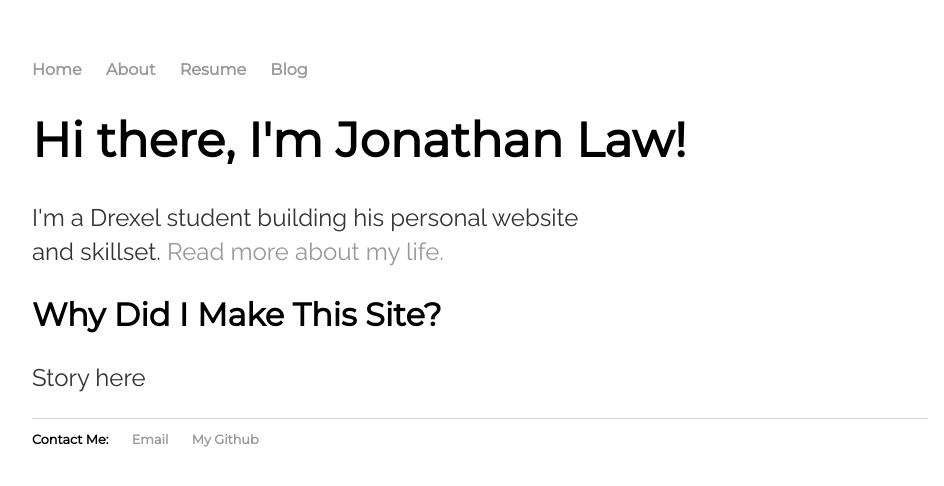
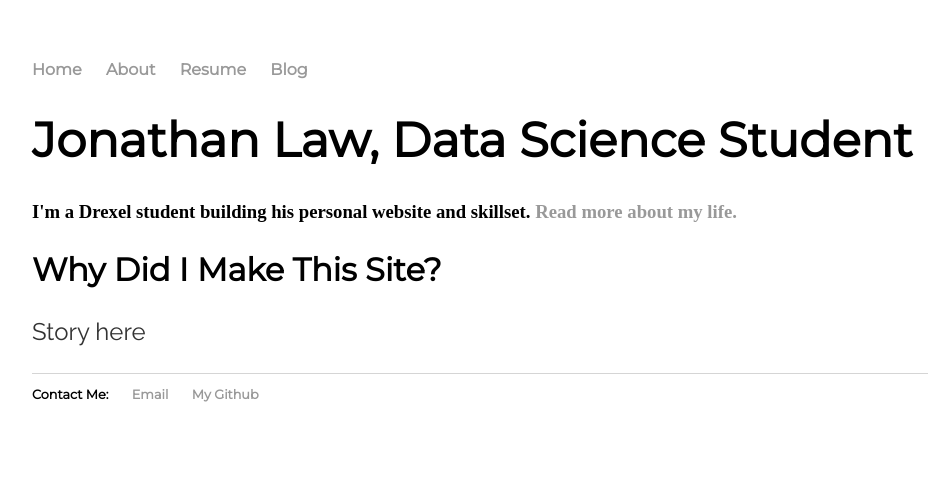
Before and after one commit to shindig7/my-site, a Jekyll site: the page built from index.html, in a window 1280 px wide. Shown: the top 486 px of the page, without its empty margins (160-1104 px from the left). Built offline with Jekyll 4.4.1, drawn with Linux system fonts in a browser that asks for light colours.

Commit message:
Update index.html

```diff
--- a/index.html
+++ b/index.html
@@ -5,9 +5,8 @@ published: true
 ---
 
 <div class="blurb">
-	<h1>Hi there, I'm Jonathan Law!</h1>
-	<p>I'm a Drexel student building his personal website <br />
-		and skillset. <a href="/about">Read more about my life.</a></p>
+	<h1>Jonathan Law, Data Science Student</h1>
+	<h3>I'm a Drexel student building his personal website and skillset. <a href="/about">Read more about my life.</a></h3>
 </div><!-- /.blurb -->
 <div>
 	<h2>Why Did I Make This Site?</h2>
```
